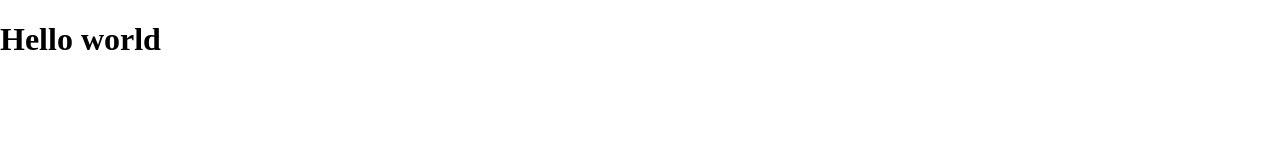
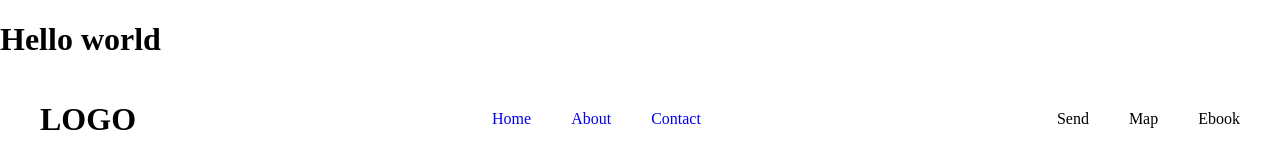
Before and after one commit to huseiin995/git-commits, a plain HTML site: page index.html in a window 1280 px wide. Drawn offline with nearby package versions, Linux system fonts and the light colour scheme.

Commit message:
Add html and css codes

```diff
--- a/css/style.css
+++ b/css/style.css
@@ -12,3 +12,17 @@ body{
     flex-direction: column;
     min-height: 100vh;
 }
+.container{
+    width: 1200px;
+    margin: 0 auto;
+}
+nav{
+    display: flex;
+    align-items: center;
+    justify-content: space-between;
+}
+ul{
+    display: flex;
+    align-items: center;
+    gap: 40px;
+}
--- a/index.html
+++ b/index.html
@@ -21,6 +21,27 @@
     Hello world
 </h1>
 
+<header>
+    <div class="container">
+        <nav>
+            <h1>LOGO</h1>
+
+            <ul>
+                <li><a href="#">Home</a></li>
+
+                <li><a href="#">About</a></li>
+
+                <li><a href="#">Contact</a></li>
+            </ul>
+
+            <ul>
+                <li>Send</li>
+                <li>Map</li>
+                <li>Ebook</li>
+            </ul>
+        </nav>
+    </div>
+</header>
     <script src="./js/index.js"></script>
 </body>
 </html>
```
